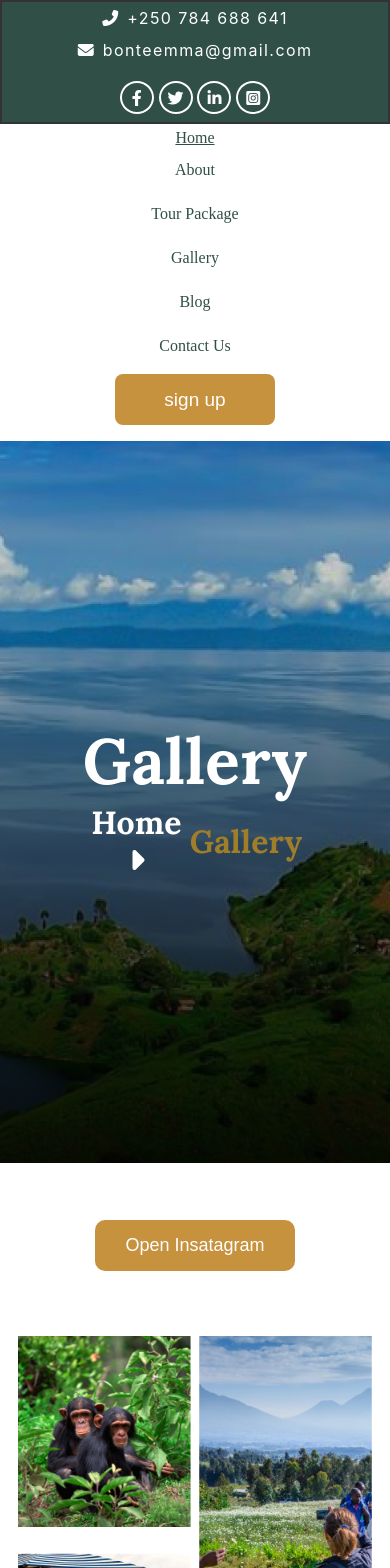
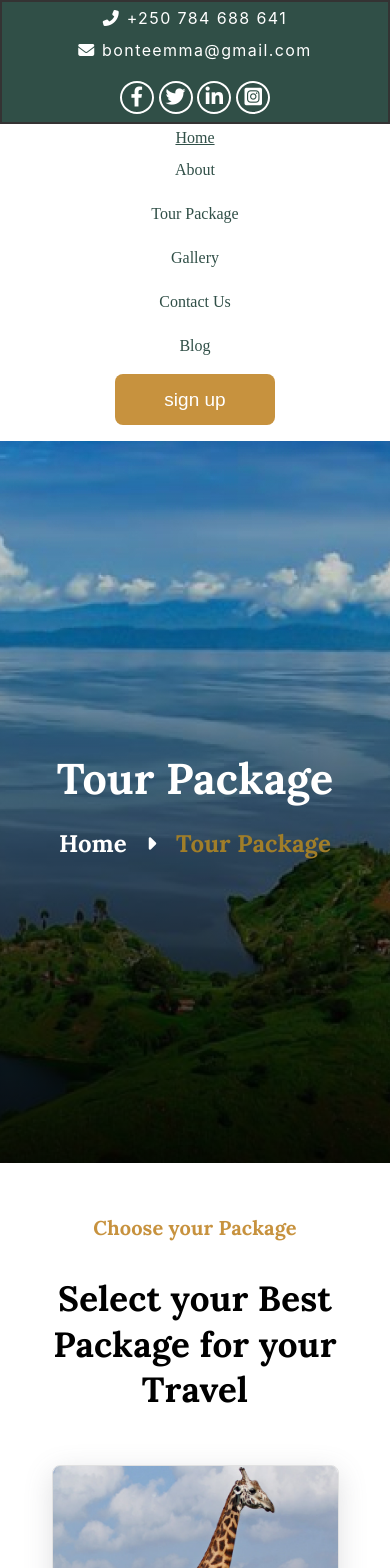
Before and after one commit to MALWICK/Tourisime, a React (Create React App) app: page /tour in a window 390 px wide. Shown: the top 1568 px of the page. Built offline with nearby package versions, Linux system fonts and the light colour scheme.

Commit message:
made mobile responsiveness for gallerry

```diff
--- a/package.json
+++ b/package.json
@@ -8,6 +8,7 @@
     "@testing-library/user-event": "^13.5.0",
     "react": "^18.2.0",
     "react-dom": "^18.2.0",
+    "react-router-dom": "^6.14.1",
     "react-scripts": "^5.0.1",
     "web-vitals": "^2.1.4"
   },
--- a/src/App.jsx
+++ b/src/App.jsx
@@ -1,11 +1,24 @@
+import { BrowserRouter, Route, Routes } from 'react-router-dom';
 import './App.css';
 /* import Contact from './pages/contact/contact'; */
+import Home from './pages/home/Home';
+import About from './pages/About/ABout';
+import Tour from './pages/Tour/Tour';
 import Gallery from './pages/Gallery/Gallery';
+import Contact from './pages/contact/contact';
 
 function App() {
   return (
     <div className="App">
-      <Gallery />
+      <BrowserRouter>
+        <Routes>
+          <Route path="/" element={<Home />} />
+          <Route path="/about" element={<About />} />
+          <Route path="/tour" element={<Tour />} />
+          <Route path="/gallery" element={<Gallery />} />
+          <Route path="/contact" element={<Contact />} />
+        </Routes>
+      </BrowserRouter>
     </div>
   );
 }
--- a/src/component/AboutAfri/AboutAfri.css
+++ b/src/component/AboutAfri/AboutAfri.css
@@ -26,7 +26,7 @@
 }
 
 .afriContainer {
-  width: 80%;
+  width: 83%;
   display: flex;
   align-items: center;
   justify-content: center;
@@ -35,7 +35,7 @@
 }
 
 .first__welcome {
-  width: 85%;
+  width: 90%;
   display: flex;
   align-items: center;
   justify-content: space-between;
@@ -66,7 +66,7 @@
 }
 
 .second__welcome {
-  width: 85%;
+  width: 90%;
   display: flex;
   align-items: center;
   justify-content: space-between;
@@ -75,7 +75,7 @@
 }
 
 .third__welcome {
-  width: 85%;
+  width: 90%;
   display: flex;
   align-items: center;
   justify-content: space-between;
--- a/src/component/AboutHero/aboutHero.css
+++ b/src/component/AboutHero/aboutHero.css
@@ -5,6 +5,7 @@
   align-items: center;
   flex-direction: column;
   position: relative;
+  margin-top: 4%;
 }
 
 .heroAbtContainer {
@@ -22,7 +23,12 @@
   flex-direction: column;
   display: flex;
   align-items: center;
-  justify-content: center;
+  justify-content: center;  margin-top: 3%;
+  font-family: 'Mulish';
+  font-size: 20px;
+  font-weight: 400;
+  letter-spacing: 0.005em;
+  text-align: left;
 }
 
 .leftHero__container {
@@ -78,7 +84,8 @@
 
   .heroAbt {
     height: 500px;
-    background-image: linear-gradient(to right, #36353586, #0000007c), url("../../assets/images/Image\ Placeholder.png");
+    background-image: linear-gradient(to right, #36353586, #0000007c),
+      url('../../assets/images/Image\ Placeholder.png');
     background-repeat: no-repeat;
     background-size: cover;
     background-position: center;
@@ -87,8 +94,7 @@
   }
 }
 
-@media(max-width:400px) {
-
+@media (max-width: 400px) {
   .leftHero__container {
     width: 100%;
     font-size: 37px;
@@ -99,4 +105,8 @@
   .leftHero {
     width: 100%;
   }
+
+  .heroP {
+    color: #fff;
+  }
 }
--- a/src/component/PackageHome/packageHome.module.css
+++ b/src/component/PackageHome/packageHome.module.css
@@ -43,7 +43,7 @@
 }
 
 .package__displaycards {
-  width: 70%;
+  width: 80%;
   margin: auto;
   display: flex;
   flex-wrap: wrap;
--- a/src/component/detailnavbar/Detailnavbar.jsx
+++ b/src/component/detailnavbar/Detailnavbar.jsx
@@ -1,4 +1,5 @@
 import React from 'react';
+import { Link } from 'react-router-dom';
 import styles from './Detailnavbar.module.css';
 import maplogo from '../../assets/images/maplogo.jpg';
 import Button from '../Button/Button';
@@ -11,11 +12,19 @@ function Detailnavbar() {
           <img src={maplogo} alt="maplogo" />
         </div>
         <p className={styles.main__link}>Home</p>
-        <a href="#About">About</a>
-        <a href="#Tour Package">Tour Package</a>
-        <a href="#Gallery">Gallery</a>
+        <Link to="/about">
+          <a href="#About">About</a>
+        </Link>
+        <Link to="/tour">
+          <a href="#Tour Package">Tour Package</a>
+        </Link>
+        <Link to="/gallery">
+          <a href="#Gallery">Gallery</a>
+        </Link>
+        <Link to="/contact">
+          <a href="#Contact us">Contact Us</a>
+        </Link>
         <a href="#Blog">Blog</a>
-        <a href="#Contact us">Contact Us</a>
       </div>
 
       <div className={styles.secondnavbar__holderbtn}>
--- a/src/component/hero/Hero.jsx
+++ b/src/component/hero/Hero.jsx
@@ -9,7 +9,7 @@ function Hero({ text1, text2, spanText }) {
 
       <h3 className="text2">
         {text2}
-        {/*  <img src={goldGoRight} alt="photo_of_a_gold_forward_icon" /> */}
+        <i className="fa-solid fa-caret-right" />
         <span className="spanText">{spanText}</span>
       </h3>
     </div>
--- a/src/component/hero/hero.css
+++ b/src/component/hero/hero.css
@@ -38,8 +38,8 @@
   font-size: 2rem;
 }
 
-.hero .text2 img {
-  margin: 0 43px 0 37px;
+.hero .text2 i {
+  margin: 0 20px 0 22px;
 }
 
 .hero .text2 span {
--- a/src/pages/Tour/HeroAbt/HeroAbt.jsx
+++ b/src/pages/Tour/HeroAbt/HeroAbt.jsx
@@ -8,6 +8,7 @@ function HeroAbt() {
         <h1>Tour Package</h1>
         <div className={styles.heroabt__pcont}>
           <span>Home</span>
+          <i className="fa-solid fa-caret-right" />
           <p>Tour Package</p>
         </div>
       </div>
--- a/src/pages/Tour/HeroAbt/heroabt.module.css
+++ b/src/pages/Tour/HeroAbt/heroabt.module.css
@@ -13,7 +13,10 @@
 
 .heroabt__textContainer {
   width: 422px;
-  /* background-color: red; */
+  display: flex;
+  align-items: center;
+  justify-content: center;
+  flex-direction: column;
 }
 
 .heroabt__textContainer h1 {
@@ -27,8 +30,10 @@
 }
 
 .heroabt__pcont {
-  text-align: left;
+  width: 100%;
   display: flex;
+  align-items: center;
+  justify-content: center;
   font-family: Lora;
   font-size: 32px;
   font-weight: 700;
@@ -37,8 +42,28 @@
   gap: 5%;
   margin-top: 2%;
   color: white;
+  text-align: left;
 }
 
 .heroabt__pcont p {
   color: #a07e29;
 }
+
+@media(max-width: 600px) {
+
+.heroabt__textContainer {
+  width: 100%;
+}
+
+
+.heroabt__textContainer h1 {
+  font-size: 43px;
+}
+
+
+.heroabt__pcont {
+  font-size: 24px;
+}
+
+
+}
--- a/src/pages/home/Hero/Hero.module.css
+++ b/src/pages/home/Hero/Hero.module.css
@@ -17,13 +17,14 @@
   top: 165px;
   border-radius: 0px;
   letter-spacing: 2px;
+  /* background-color: red; */
 }
 
 .hero__container-content {
   display: flex;
   flex-direction: column;
   gap: 200px;
-  /* background-color: green; */
+  background-color: green;
 }
 
 .hero__container_heading {
@@ -51,6 +52,8 @@
   top: 527px;
   border-radius: nullpx;
   margin: 2%;
+  text-align: left;
+  /* background-color: blue; */
 }
 
 .hero__paragraph {
```
Also changed, not shown: 1 other file (tests, documents, lock files or other folders).
